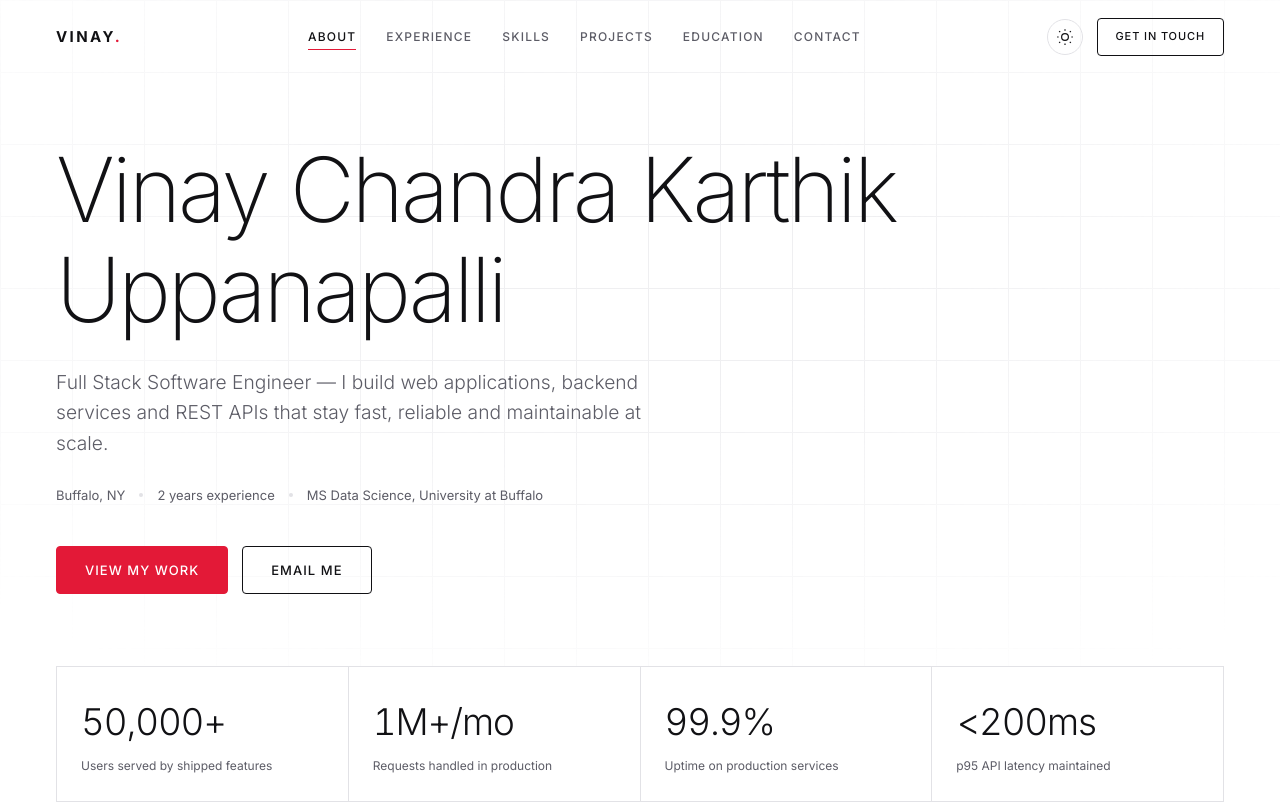
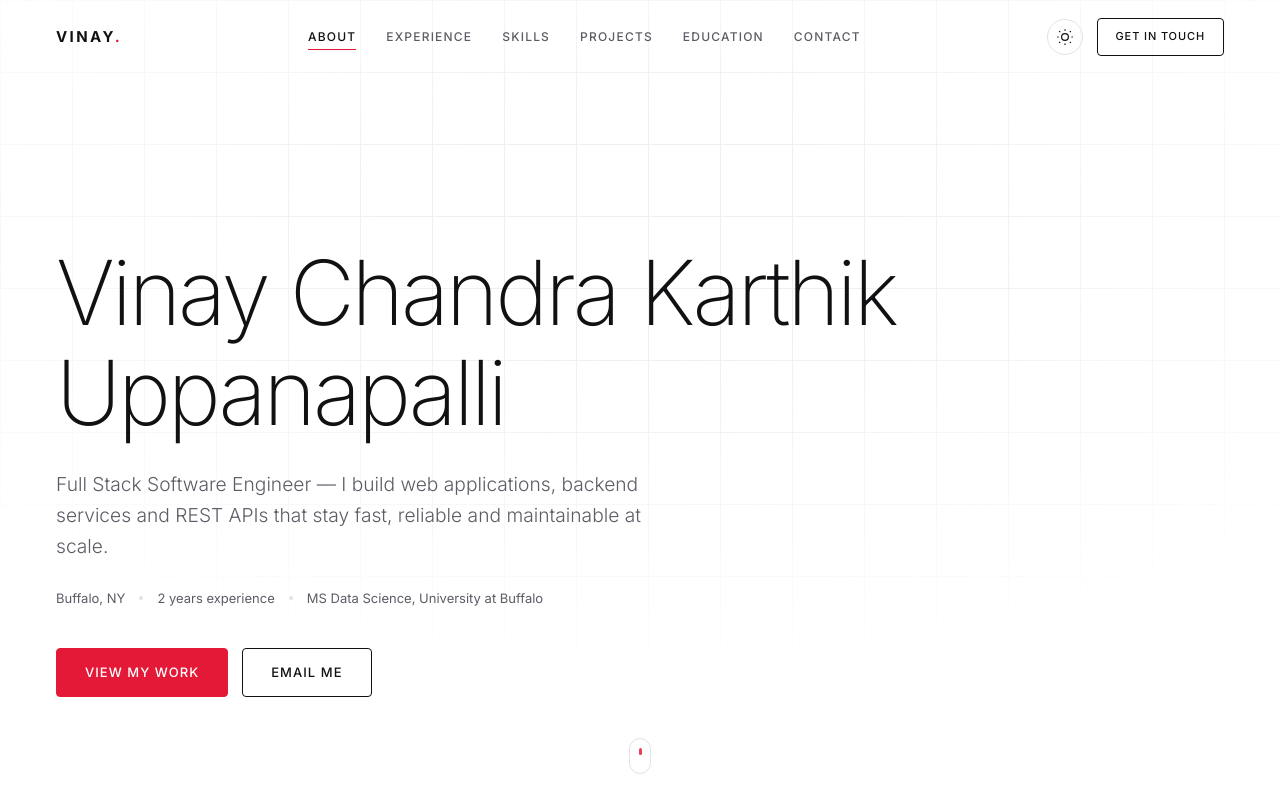
Before and after one commit to VCKarthik/MyProfile, a plain HTML site: page index.html in a window 1280 px wide. Shown: the top 806 px of the page. Drawn offline with Linux system fonts and the light colour scheme.

Commit message:
Remove hero stats band
Drops the markup, its styles and the counter animation, which had
nothing left to drive.

Co-Authored-By: Claude Opus 5 <noreply@anthropic.com>

```diff
--- a/index.html
+++ b/index.html
@@ -50,12 +50,6 @@
       <a class="btn btn--solid" href="#experience">View my work</a>
       <a class="btn" href="mailto:uvinaychandrakarthik@gmail.com">Email me</a>
     </div>
-  </div>
-  <div class="hero__stats">
-    <div class="stat reveal"><b data-count="50000" data-suffix="+">0</b><span>Users served by shipped features</span></div>
-    <div class="stat reveal"><b data-count="1" data-suffix="M+/mo">0</b><span>Requests handled in production</span></div>
-    <div class="stat reveal"><b data-count="99.9" data-suffix="%" data-decimals="1">0</b><span>Uptime on production services</span></div>
-    <div class="stat reveal"><b data-count="200" data-prefix="&lt;" data-suffix="ms">0</b><span>p95 API latency maintained</span></div>
   </div>
   <a class="scroll-hint" href="#about" aria-label="Scroll down"><span></span></a>
 </section>
--- a/script.js
+++ b/script.js
@@ -56,48 +56,6 @@
     revealables.forEach(function (el) { el.classList.add("is-in"); });
   }
 
-  /* ── Animated stat counters ──────────────────────────── */
-  var format = function (n, decimals) {
-    return decimals
-      ? n.toFixed(decimals)
-      : Math.round(n).toLocaleString("en-US");
-  };
-
-  var countUp = function (el) {
-    var target = parseFloat(el.dataset.count);
-    var decimals = parseInt(el.dataset.decimals || "0", 10);
-    var prefix = el.dataset.prefix || "";
-    var suffix = el.dataset.suffix || "";
-    var duration = 1400;
-    var start = performance.now();
-
-    var tick = function (now) {
-      var p = Math.min((now - start) / duration, 1);
-      var eased = 1 - Math.pow(1 - p, 3); // easeOutCubic
-      el.textContent = prefix + format(target * eased, decimals) + suffix;
-      if (p < 1) requestAnimationFrame(tick);
-    };
-    requestAnimationFrame(tick);
-  };
-
-  var counters = document.querySelectorAll("[data-count]");
-  if ("IntersectionObserver" in window && !window.matchMedia("(prefers-reduced-motion: reduce)").matches) {
-    var counterObserver = new IntersectionObserver(function (entries) {
-      entries.forEach(function (entry) {
-        if (!entry.isIntersecting) return;
-        countUp(entry.target);
-        counterObserver.unobserve(entry.target);
-      });
-    }, { threshold: 0.5 });
-    counters.forEach(function (el) { counterObserver.observe(el); });
-  } else {
-    counters.forEach(function (el) {
-      el.textContent = (el.dataset.prefix || "") +
-        format(parseFloat(el.dataset.count), parseInt(el.dataset.decimals || "0", 10)) +
-        (el.dataset.suffix || "");
-    });
-  }
-
   /* ── Active section highlighting in nav ──────────────── */
   var navLinks = Array.prototype.slice.call(document.querySelectorAll('.nav__links a'));
   var sections = navLinks
--- a/styles.css
+++ b/styles.css
@@ -175,21 +175,6 @@ ul { margin: 0; padding: 0; list-style: none; }
 .hero__meta i { width: 4px; height: 4px; border-radius: 50%; background: var(--line); }
 .hero__cta { display: flex; gap: 14px; flex-wrap: wrap; }
 
-.hero__stats {
-  position: relative;
-  width: 100%; max-width: var(--maxw); margin: 0 auto;
-  display: grid; grid-template-columns: repeat(4, 1fr);
-  gap: 1px; background: var(--line);
-  border: 1px solid var(--line);
-  margin-top: 72px; margin-bottom: 72px;
-}
-.stat { background: var(--bg); padding: 26px 24px; }
-.stat b {
-  display: block; font-size: clamp(1.6rem, 3vw, 2.3rem); font-weight: 300;
-  letter-spacing: -.03em; margin-bottom: 6px; font-variant-numeric: tabular-nums;
-}
-.stat span { font-size: 12px; color: var(--text-mute); line-height: 1.4; display: block; }
-
 .scroll-hint {
   position: absolute; left: 50%; bottom: 26px; transform: translateX(-50%);
   width: 22px; height: 36px; border: 1px solid var(--line); border-radius: 12px;
@@ -364,7 +349,6 @@ ul { margin: 0; padding: 0; list-style: none; }
 @media (max-width: 980px) {
   .about, .edu { grid-template-columns: 1fr; }
   .about__card { position: static; }
-  .hero__stats { grid-template-columns: repeat(2, 1fr); }
   .job { grid-template-columns: 1fr; gap: 16px; }
   .job__meta { flex-direction: row; align-items: center; gap: 12px; }
 }
@@ -387,8 +371,6 @@ ul { margin: 0; padding: 0; list-style: none; }
   .nav__burger { display: flex; }
   .nav__actions .btn--sm { display: none; }
   .hero { padding-top: 120px; }
-  .hero__stats { margin-top: 48px; }
-  .stat { padding: 20px 18px; }
   .footer { flex-direction: column; }
 }
 
```
Also changed, not shown: 1 other file.
